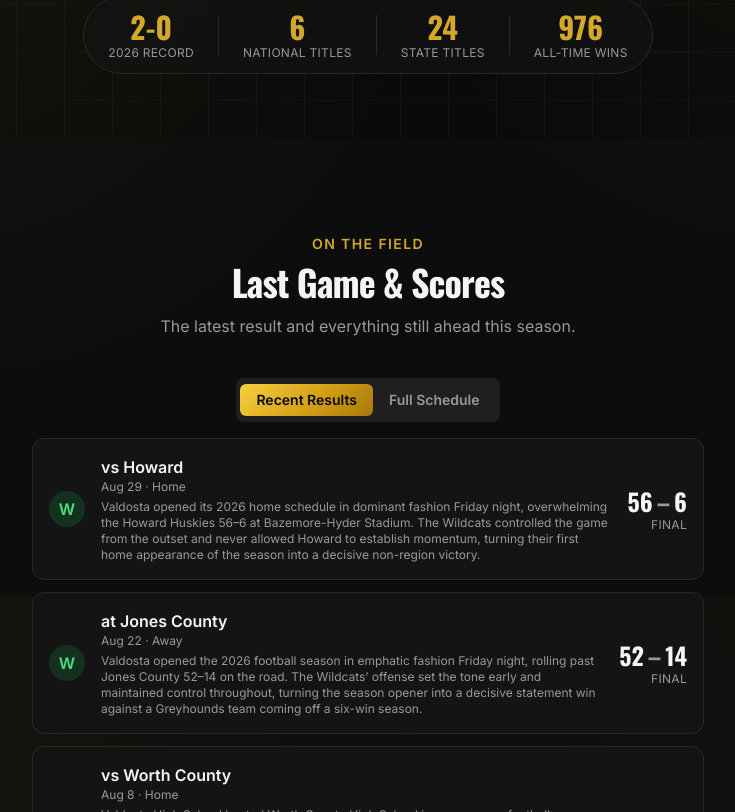
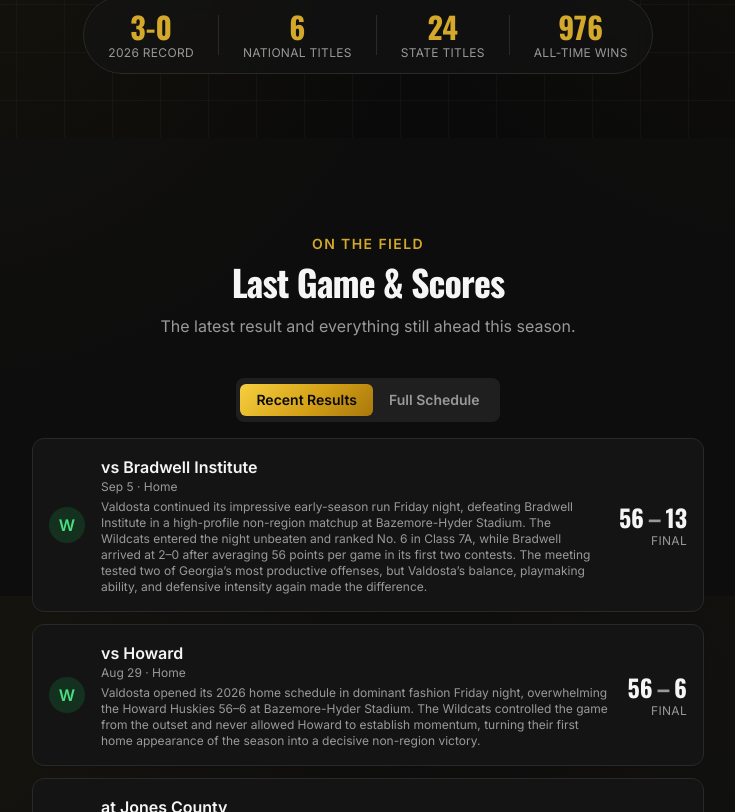
Before and after one commit to calebbsides/vhs-wildcats, a React (Vite) app: page / in a window 1280 px wide. Shown: the part 1004-1816 px from the top of the page, without its empty margins (272-1007 px from the left). Built offline with nearby package versions, Linux system fonts and the light colour scheme.

Commit message:
Update content.ts

```diff
--- a/src/data/content.ts
+++ b/src/data/content.ts
@@ -154,7 +154,7 @@ export const content = {
       time: "8:00 PM",
       where: "home",
       venue: "Cleveland Field at Bazemore-Hyder Stadium",
-      // result: { wildcats: 0, opponent: 0, recap: "Short game recap here." },
+       result: { wildcats: 56, opponent: 13, recap: "Valdosta continued its impressive early-season run Friday night, defeating Bradwell Institute in a high-profile non-region matchup at Bazemore-Hyder Stadium. The Wildcats entered the night unbeaten and ranked No. 6 in Class 7A, while Bradwell arrived at 2–0 after averaging 56 points per game in its first two contests. The meeting tested two of Georgia’s most productive offenses, but Valdosta’s balance, playmaking ability, and defensive intensity again made the difference." },
     },
     {
       opponent: "KIPP Atlanta Collegiate",
```
